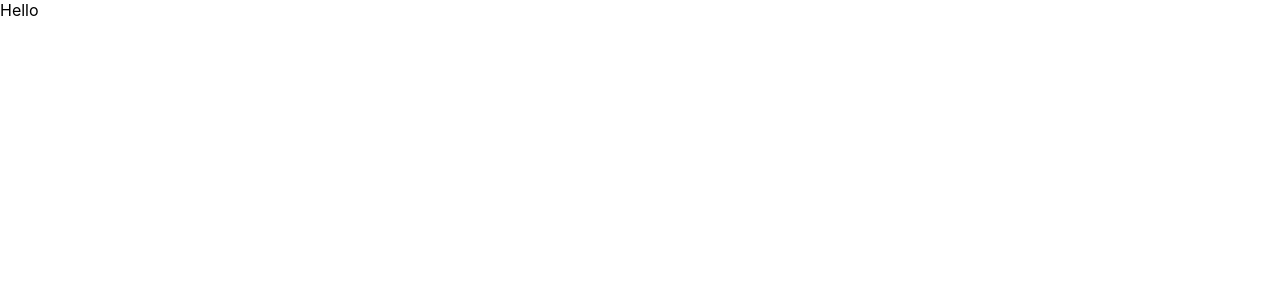
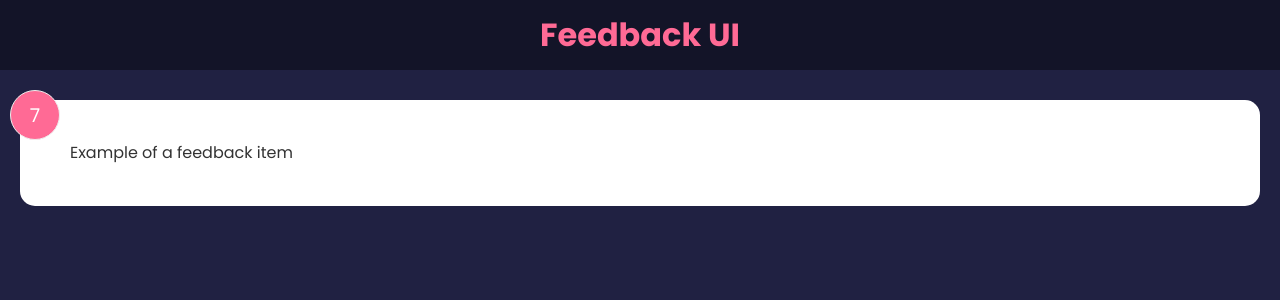
Before and after one commit to WMSSanharsha/Feedback-UI, a React (Create React App) app: page / in a window 1280 px wide. Shown: the top 300 px of the page. Built offline with nearby package versions, Linux system fonts and the light colour scheme.

Commit message:
add state

```diff
--- a/src/App.js
+++ b/src/App.js
@@ -1,5 +1,15 @@
+import FeedbackItem from "./components/FeedbackItem";
+import Header from "./components/Header";
+
 function App() {
-  return <div className="App">Hello</div>;
+  return (
+    <>
+      <Header />
+      <div className="App">
+        <FeedbackItem />
+      </div>
+    </>
+  );
 }
 
 export default App;
--- /dev/null
+++ b/src/components/FeedbackItem.jsx
@@ -0,0 +1,14 @@
+import { useState } from "react";
+
+function FeedbackItem() {
+  const [rating, setRating] = useState(7);
+
+  return (
+    <div className="card">
+      <div className="num-display">{rating}</div>
+      <div className="text-display">Example of a feedback item</div>
+    </div>
+  );
+}
+
+export default FeedbackItem;
--- /dev/null
+++ b/src/components/Header.jsx
@@ -0,0 +1,20 @@
+function Header({ text, bgColor, textColor }) {
+  const headerStyles = {
+    backgroundColor: bgColor,
+    color: textColor,
+  };
+
+  return (
+    <header style={headerStyles}>
+      <div className="container">
+        <h1>{text}</h1>
+      </div>
+    </header>
+  );
+}
+Header.defaultProps = {
+  text: "Feedback UI",
+  bgColor: "rgba(0,0,0,0.4)",
+  textColor: "#ff6a95",
+};
+export default Header;
--- a/src/index.css
+++ b/src/index.css
@@ -1,13 +1,230 @@
-body {
+@import url("https://fonts.googleapis.com/css2?family=Poppins:wght@400;600;700&display=swap");
+
+* {
+  box-sizing: border-box;
   margin: 0;
-  font-family: -apple-system, BlinkMacSystemFont, 'Segoe UI', 'Roboto', 'Oxygen',
-    'Ubuntu', 'Cantarell', 'Fira Sans', 'Droid Sans', 'Helvetica Neue',
-    sans-serif;
-  -webkit-font-smoothing: antialiased;
-  -moz-osx-font-smoothing: grayscale;
+  padding: 0;
 }
 
-code {
-  font-family: source-code-pro, Menlo, Monaco, Consolas, 'Courier New',
-    monospace;
+body {
+  font-family: "Poppins", sans-serif;
+  background-color: #202142;
+  color: #fff;
+  line-height: 1.6;
 }
+
+ul {
+  list-style: none;
+}
+
+.container {
+  max-width: 768px;
+  margin: auto;
+  padding: 0 20px;
+}
+
+header {
+  height: 70px;
+  width: 100%;
+  display: flex;
+  justify-content: space-between;
+  align-items: center;
+  margin-bottom: 30px;
+}
+
+.card {
+  background-color: #fff;
+  color: #333;
+  border-radius: 15px;
+  padding: 40px 50px;
+  margin: 20px 20px;
+  position: relative;
+}
+
+.card.reverse {
+  background-color: rgba(0, 0, 0, 0.4);
+  color: #fff;
+}
+
+.card h2 {
+  font-size: 22px;
+  font-weight: 600;
+  text-align: center;
+}
+
+.rating {
+  display: flex;
+  align-items: center;
+  justify-content: space-around;
+  margin: 30px 0 40px;
+}
+
+.rating li,
+.num-display {
+  position: relative;
+  background: #f4f4f4;
+  width: 50px;
+  height: 50px;
+  padding: 10px;
+  text-align: center;
+  border-radius: 50%;
+  font-size: 19px;
+  border: 1px #eee solid;
+  transition: 0.3s;
+}
+
+.rating li label {
+  position: absolute;
+  top: 50%;
+  left: 50%;
+  width: 50px;
+  height: 50px;
+  padding: 10px;
+  border-radius: 50%;
+  transform: translate(-50%, -50%);
+  cursor: pointer;
+}
+
+.rating li:hover,
+.num-display {
+  background: #ff6a95;
+  color: #fff;
+}
+
+[type="radio"] {
+  opacity: 0;
+}
+
+[type="radio"]:checked ~ label {
+  background: #ff6a95;
+  color: #fff;
+}
+
+.input-group {
+  display: flex;
+  flex-direction: row;
+  border: 1px solid #ccc;
+  padding: 8px 10px;
+  border-radius: 8px;
+}
+
+input {
+  flex-grow: 2;
+  border: none;
+  font-size: 16px;
+}
+
+input:focus {
+  outline: none;
+}
+
+.feedback-stats {
+  color: #fff;
+  display: flex;
+  justify-content: space-between;
+  align-items: center;
+}
+
+.num-display {
+  position: absolute;
+  top: -10px;
+  left: -10px;
+}
+
+.close,
+.edit {
+  position: absolute;
+  top: 10px;
+  right: 20px;
+  cursor: pointer;
+  background: none;
+  border: none;
+}
+
+.edit {
+  right: 40px;
+}
+
+.btn {
+  color: #fff;
+  border: 0;
+  border-radius: 8px;
+  color: #fff;
+  width: 100px;
+  height: 40px;
+  cursor: pointer;
+}
+
+.btn-primary {
+  background-color: #202142;
+}
+
+.btn-secondary {
+  background: #ff6a95;
+}
+
+.btn:hover {
+  transform: scale(0.98);
+  opacity: 0.9;
+}
+
+.btn:disabled {
+  background-color: #cccccc;
+  color: #333;
+  cursor: auto;
+}
+
+.btn:disabled:hover {
+  transform: scale(1);
+  opacity: 1;
+}
+
+.message {
+  padding-top: 10px;
+  text-align: center;
+  color: rebeccapurple;
+}
+
+/* FIX: Remove position: absolute to keep about icon at the bottom of the
+ * document */
+.about-link {
+  display: flex;
+  justify-content: flex-end;
+}
+
+/* FIX: Remove position: absolute to keep about icon at the bottom of the
+ * document */
+.about-link a {
+  color: #fff;
+  cursor: pointer;
+}
+
+.about-link a:hover {
+  color: #ff6a95;
+}
+
+.about h1 {
+  margin-bottom: 20px;
+}
+
+.about p {
+  margin: 10px 0;
+}
+
+@media (max-width: 600px) {
+  .rating li {
+    margin: 10px 3px;
+  }
+
+  .rating {
+    display: flex;
+    align-items: center;
+    justify-content: center;
+    flex-wrap: wrap;
+    margin: 30px 0 40px;
+  }
+
+  .input-group input {
+    width: 80%;
+  }
+}
```
